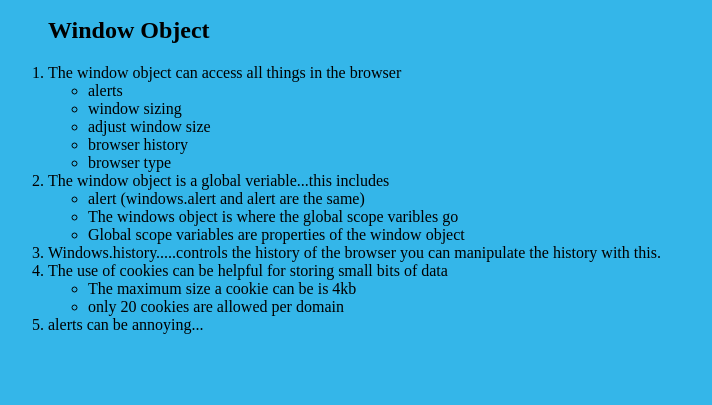
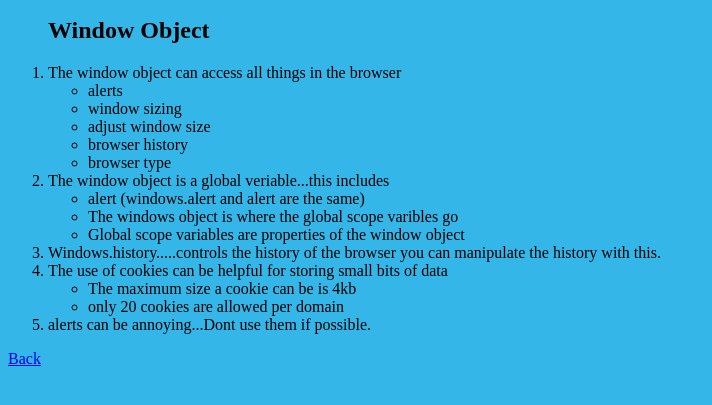
Before and after one commit to israelflores95/WDD-330, a plain HTML site: page week 9/index.html in a window 1280 px wide. Shown: the part 105-510 px from the top of the page, without its empty margins (0-712 px from the left). Drawn offline with Linux system fonts and the light colour scheme.

Commit message:
added back buttons

```diff
--- a/week 9/index.html
+++ b/week 9/index.html
@@ -41,10 +41,12 @@
             </ul>
         </li>
 
-        <li>alerts can be annoying...</li>
+        <li>alerts can be annoying...Dont use them if possible.</li>
 
     </ol>
 
     <div id="box-1"></div>
+
+    <a href="../index.html">Back</a>
 </body>
 </html>
```
Also changed, not shown: index.html (+4 -2 lines), week 8/index.html (+3 -0 lines).
